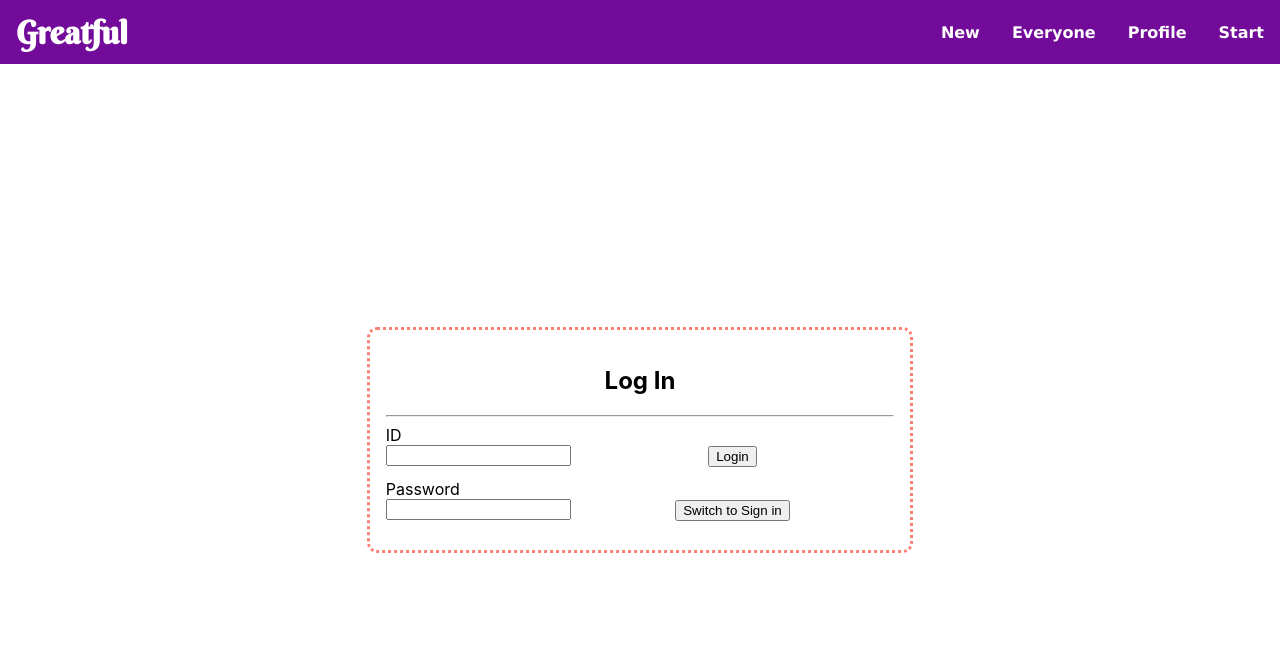
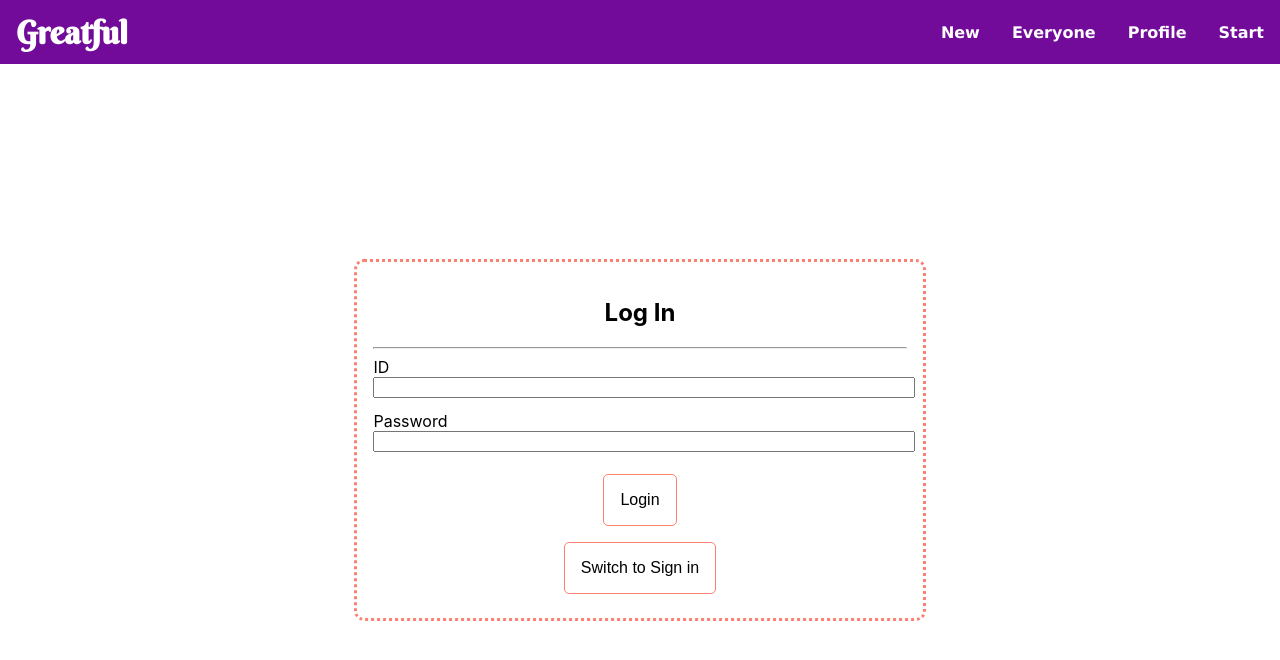
Before and after one commit to voidJuneau/grateful, a React (Create React App) app in the folder client/: page /join in a window 1280 px wide. Shown: the top 660 px of the page. Built offline with nearby package versions, Linux system fonts and the light colour scheme.

Commit message:
Styled, gave up using two-way binding

```diff
--- a/client/src/components/shared/Button.js
+++ b/client/src/components/shared/Button.js
@@ -3,7 +3,12 @@ import styled from 'styled-components';
 
 const Button = props => {
   const Abutton = styled.button`
-
+    padding: 1em;
+    margin: 0.5em auto;
+    border-radius: 5px;
+    border: 1px solid salmon;
+    background-color: white;
+    font-size: 1em;
   `
 
   return (<Abutton
--- a/client/src/components/shared/Input.js
+++ b/client/src/components/shared/Input.js
@@ -9,14 +9,22 @@ const Input = props => {
   `
 
   const Ainput = styled.input`
-  ${'' /* width: 100%; */}
+  width: 100%;
   float: left;
   margin-bottom: 1em;
   `
 
   return <React.Fragment>
     <Label>{props.label}</Label>
-    <Ainput type={props.type} required={props.required} placeholder={props.placeholder}/>
+    <Ainput
+      type={props.type}
+      required={props.required}
+      placeholder={props.placeholder}
+      onChange={props.onChange}
+      value={props.value}
+      key={props.label}
+      id={props.label}
+    />
   </React.Fragment>
 };
 
--- a/client/src/pages/Join.js
+++ b/client/src/pages/Join.js
@@ -17,8 +17,8 @@ const Join = () => {
       <h2>{isLoginMode ? 'Log In' : 'Sign In'}</h2>
       <hr />
       <form>
-        <Input label='ID' type='text' />
-        <Input label='Password' type='password' />
+        <Input label='ID' type='text' required/>
+        <Input label='Password' type='password' required/>
         <Button type='submit'>{isLoginMode ? 'Login' : 'Signin'}</Button>
       </form>
         <Button onClick={switchMode}>Switch to {isLoginMode ? 'Sign in' : 'Log in'}</Button>
--- a/client/src/pages/NewPost.js
+++ b/client/src/pages/NewPost.js
@@ -2,7 +2,6 @@ import React from 'react';
 
 import CenterContainer from '../components/shared/CenterContainer';
 import Card from '../components/shared/Card'
-import Input from '../components/shared/Input';
 import Button from '../components/shared/Button';
 
 const NewPost = () => {
```
